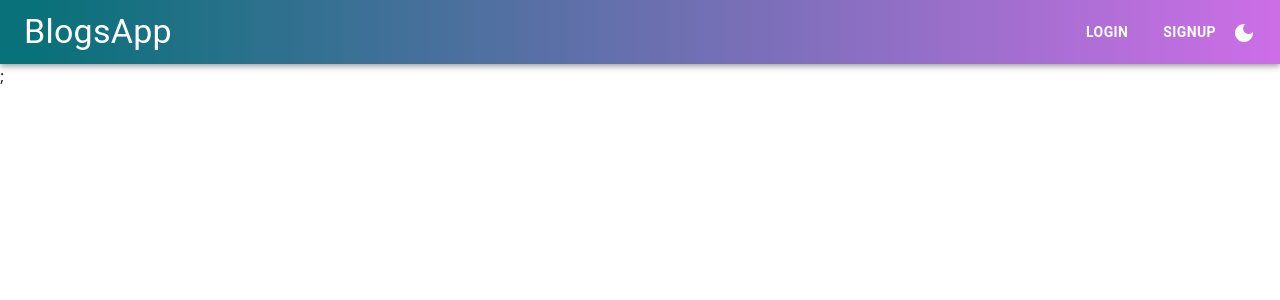
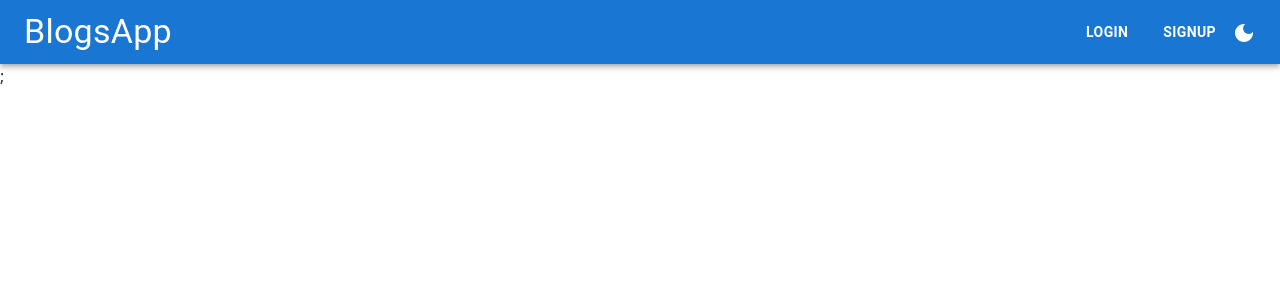
Before and after one commit to jamessimpson0828/Blog-App-using-MERN-stack, a React (Create React App) app in the folder client/: page / in a window 1280 px wide. Shown: the top 300 px of the page. Built offline with nearby package versions, Linux system fonts and the light colour scheme.

Commit message:
made changes

```diff
--- a/client/src/componets/Header.js
+++ b/client/src/componets/Header.js
@@ -17,8 +17,7 @@ const Header = () => {
 
   return <AppBar
   position='sticky'
-  sx={{ background:
-  "linear-gradient(90deg, rgba(9,113,121,1) 3%, rgba(205,110,231,1) 100%)" }}>
+  sx={{ background:  `${({theme}) => theme.text}` }}>
 
       <Toolbar>
           <Typography variant='h4'>
--- a/client/src/utils/theme.js
+++ b/client/src/utils/theme.js
@@ -1,6 +1,6 @@
 /* eslint-disable no-unused-labels */
 export const darkTheme = {
-    bg: '#181818',
+    bg: 'black',
     bgLi : '#202020',
     text : 'white',
     textSof : '#aaaaaa'
```
